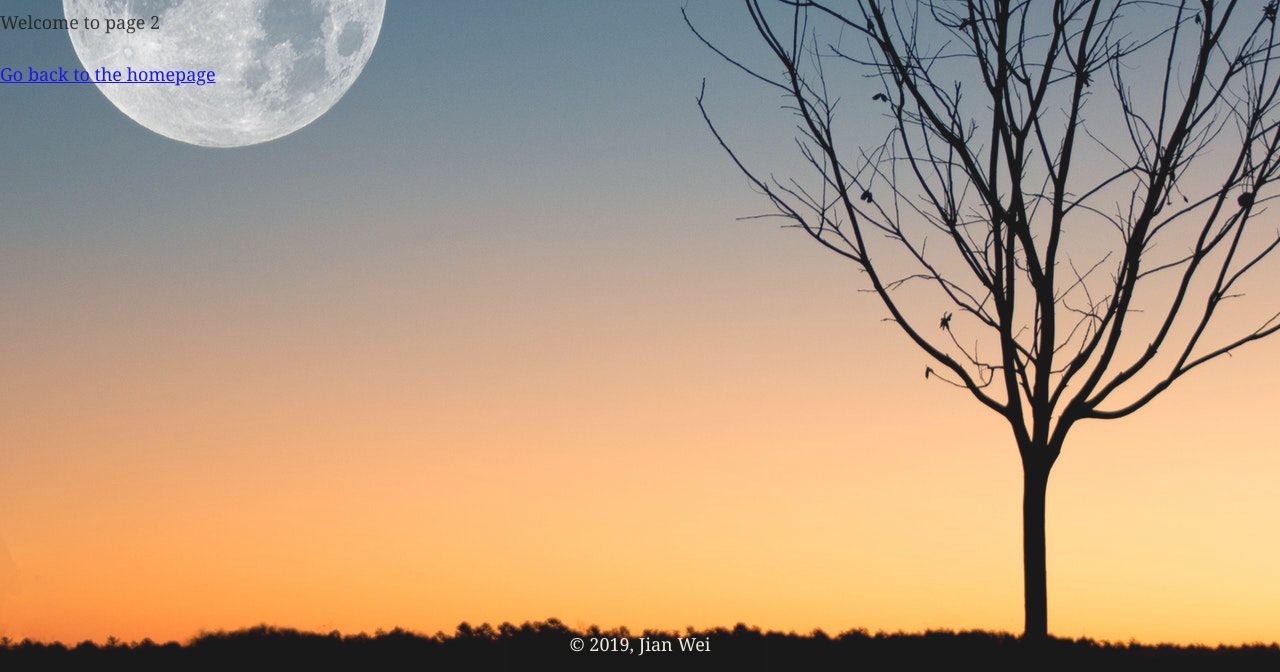
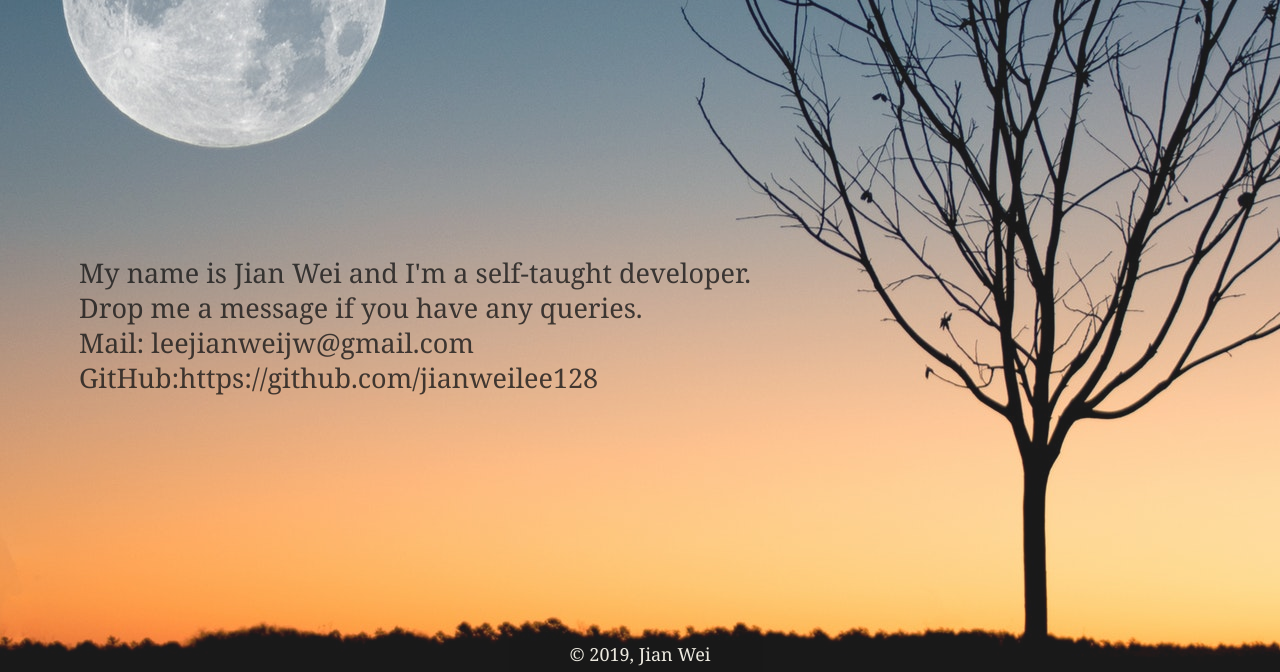
Before and after one commit to jianweilee128/gatsby-blog, a Gatsby site: page /about in a window 1280 px wide. Shown: the part 128-800 px from the top of the page. Built offline with nearby package versions, Linux system fonts and the light colour scheme; Gatsby itself is replaced by a stand-in of ours.

Commit message:
made changes to about page

```diff
--- a/src/components/header.js
+++ b/src/components/header.js
@@ -4,8 +4,7 @@ import styled from "styled-components"
 import React from "react"
 
 const HeaderContainer = styled.div`
-      background: none,
-      marginBottom: 1.45rem,
+  background: none;
 `
 
 const HeaderLinksContainer = styled.div`
--- a/src/components/layout.js
+++ b/src/components/layout.js
@@ -15,9 +15,12 @@ import Header from "./header"
 import "./layout.css"
 
 const MainContainer = styled.div`
+  margin: 0;
+  padding: 0;
   background: url(${image}) center;
   height: 100vh;
   opacity: 0.9;
+  overflow: hidden;
 `
 
 const Footer = styled.div`
@@ -28,7 +31,7 @@ const Footer = styled.div`
   left: 0;
   right: 0;
   bottom: 0;
-  padding: 15px;
+  padding: 5px;
 `
 
 const MainContent = styled.div`
--- a/src/pages/about.js
+++ b/src/pages/about.js
@@ -1,15 +1,37 @@
 import React from "react"
 import { Link } from "gatsby"
+import styled from "styled-components"
 
 import Layout from "../components/layout"
 import SEO from "../components/seo"
 
+const BackgroundContainer = styled.div`
+  box-sizing: border-box;
+  display: flex;
+  flex-direction: column;
+  align-items: center;
+  justify-content: center;
+  height: 100vh;
+  margin-right: 25rem;
+`
+
+const AboutContent = styled.p`
+  font-size: 1.5rem;
+  line-height: 1.3;
+`
+
 const SecondPage = () => (
   <Layout>
-    <SEO title="Page two" />
-    <h1>Hi from the second page</h1>
-    <p>Welcome to page 2</p>
-    <Link to="/">Go back to the homepage</Link>
+    <SEO title="About" />
+    <BackgroundContainer>
+      <AboutContent>
+        My name is Jian Wei and I'm a self-taught developer. <br />
+        Drop me a message if you have any queries. <br />
+        Mail: leejianweijw@gmail.com <br />
+        GitHub:https://github.com/jianweilee128
+        <br />
+      </AboutContent>
+    </BackgroundContainer>
   </Layout>
 )
 
--- a/src/pages/index.js
+++ b/src/pages/index.js
@@ -12,7 +12,9 @@ const BackgroundContainer = styled.div`
   align-items: center;
   justify-content: center;
   height: 100vh;
-  margin-right: 45rem;
+  @media (min-width: 1240px) {
+    margin-right: 45rem;
+  }
 `
 
 const HomeContent = styled.h2`
```
